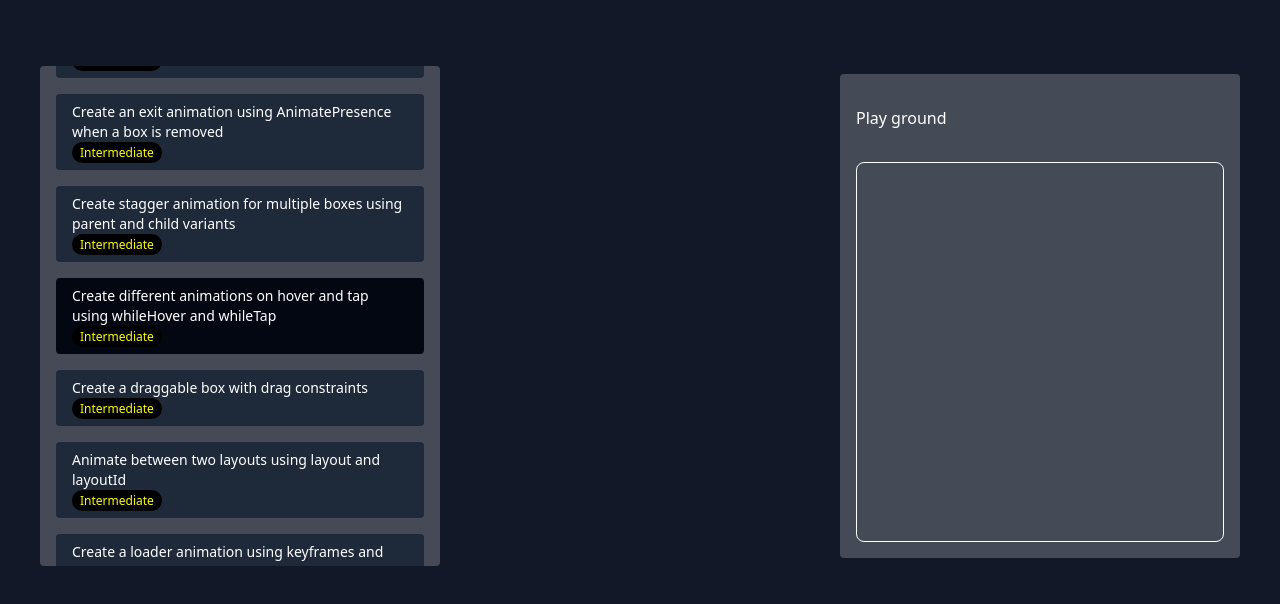
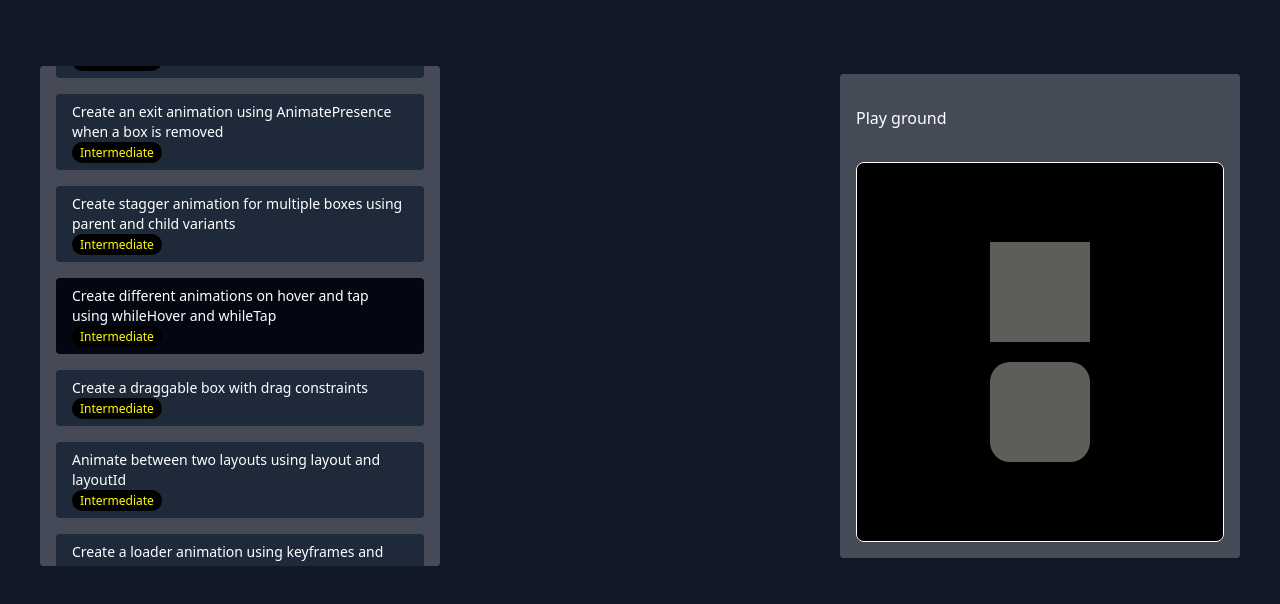
Before and after one commit to riiteshMishra/Framer_Motion, a React (Vite) app: page / in a window 1280 px wide. Both pictures are taken after a click on the element 240 px from the left and 316 px from the top of the page. Shown: the top 604 px of the page. Built offline with nearby package versions, Linux system fonts and the light colour scheme.

Commit message:
Add BoxFourteen component with hover and tap animations using Framer Motion

```diff
--- /dev/null
+++ b/src/assets/components/Indermediate/BoxFourteen.jsx
@@ -0,0 +1,45 @@
+import { motion, AnimatePresence } from "motion/react";
+
+const BoxFourteen = () => {
+  return (
+    <div className="bg-black h-full flex items-center justify-center flex-col gap-y-5">
+      <motion.div
+        title="while-hover"
+        initial={{ height: 100, width: 100, backgroundColor: "#5d5e59" }}
+        whileHover={{
+          scale: 0.8,
+          borderRadius: 20,
+          cursor: "pointer",
+          rotate: 45,
+          backgroundColor: "#84a31d",
+        }}
+        transition={{
+          duration: 0.5,
+          type: "spring",
+          stiffness: 100,
+          damping: 5,
+        }}
+      />
+      <motion.div
+        title="while-tap"
+        initial={{
+          height: 100,
+          width: 100,
+          backgroundColor: "#5d5e59",
+          borderRadius: 20,
+          cursor:"pointer"
+        }}
+        whileTap={{ scale: 0.8, rotate: 280, borderRadius: 0 }}
+        transition={{
+          duration: 0.5,
+          type: "spring",
+          stiffness: 100,
+          damping: 5,
+        }}
+      //   viewport={{once:true}}
+      />
+    </div>
+  );
+};
+
+export default BoxFourteen;
--- a/src/assets/components/RightBox.jsx
+++ b/src/assets/components/RightBox.jsx
@@ -13,6 +13,7 @@ import BoxTen from "./BoxTen";
 import BoxEleven from "./Indermediate/BoxEleven";
 import BoxTwelve from "./Indermediate/BoxTwelve";
 import BoxThirteen from "./Indermediate/BoxThirteen";
+import BoxFourteen from "./Indermediate/BoxFourteen";
 
 const RightBox = ({ activeBox }) => {
   return (
@@ -191,6 +192,18 @@ const RightBox = ({ activeBox }) => {
               <BoxThirteen />
             </motion.div>
           )}
+          {activeBox === 14 && (
+            <motion.div
+              key={"box14"}
+              initial={{ opacity: 0, y: 20 }}
+              animate={{ opacity: 1, y: 0 }}
+              exit={{ opacity: 0, y: -20 }}
+              transition={{ duration: 0.3, ease: "easeInOut" }}
+              className="absolute inset-0"
+            >
+              <BoxFourteen />
+            </motion.div>
+          )}
         </AnimatePresence>
       </div>
     </motion.div>
```
Also changed, not shown: public/pngtree-minimalist-laptop-png-image_14839379.png (added).
